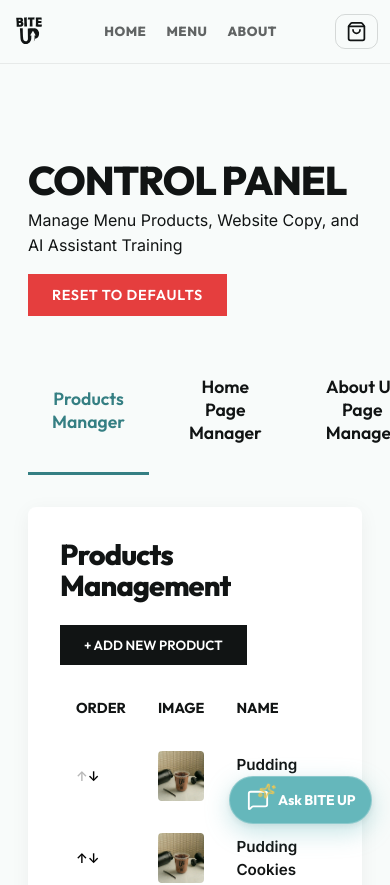
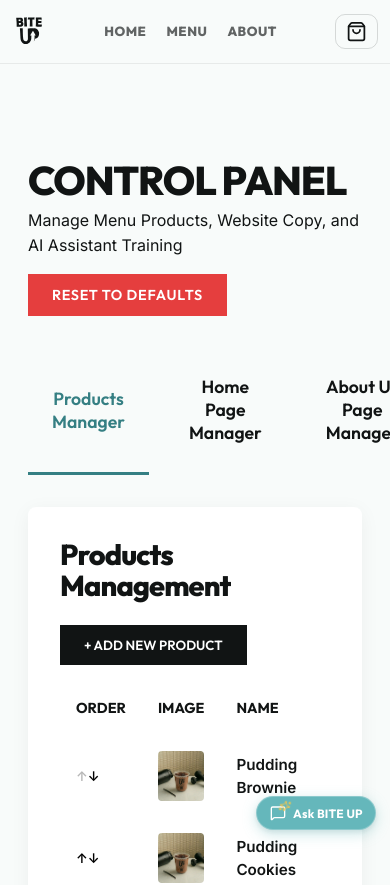
Before and after one commit to operix006-spec/Bite-UP, a React (Vite) app: page /admin in a window 390 px wide. Shown: the top 885 px of the page. Built offline with nearby package versions, Linux system fonts and the light colour scheme; no server answers; the database is empty.

Commit message:
fix: compact mobile chatbot button while preserving shape and add subtle footer bottom clearance

```diff
--- a/src/components/chat/Chatbot.css
+++ b/src/components/chat/Chatbot.css
@@ -829,25 +829,46 @@
 
 /* MOBILE VIEW (<= 768px) */
 @media (max-width: 768px) {
-  /* Elevate floating launcher above mobile sticky cart when cart has items */
+  /* Floating launcher in bottom-right corner */
   .chat-launcher-container {
-    bottom: 20px;
-    right: 18px;
+    bottom: 14px;
+    right: 14px;
   }
 
   .chat-launcher-container.with-mobile-cart {
-    bottom: 96px; /* Sits cleanly above .mobile-cart-bar which is at bottom: 24px */
+    bottom: 84px; /* Sits cleanly above .mobile-cart-bar which is at bottom: 24px */
     transition: bottom 0.3s ease;
   }
 
-  /* Compact button on mobile */
+  /* Compact button on mobile while strictly preserving its sleek pill shape and brand identity */
   .chat-launcher-btn {
-    padding: 11px 16px;
-    gap: 8px;
+    padding: 7px 12px;
+    gap: 6px;
+    border-radius: 999px;
+    box-shadow: 0 4px 14px rgba(101, 183, 187, 0.35), 0 2px 5px rgba(17, 20, 20, 0.08);
+  }
+
+  .chat-launcher-icon-wrap {
+    width: 18px;
+    height: 18px;
+  }
+
+  .chat-launcher-icon-wrap .icon-chat {
+    width: 16px;
+    height: 16px;
+  }
+
+  .chat-launcher-icon-wrap .icon-sparkle {
+    width: 10px;
+    height: 10px;
+    top: -3px;
+    right: -3px;
   }
 
   .chat-launcher-label {
-    font-size: 0.875rem;
+    font-size: 0.75rem;
+    font-weight: 700;
+    letter-spacing: 0.2px;
   }
 
   .chat-launcher-tooltip {
--- a/src/components/layout/Footer.css
+++ b/src/components/layout/Footer.css
@@ -194,7 +194,7 @@
   }
 
   .footer-bottom {
-    padding: 12px 0;
+    padding: 12px 0 28px 0; /* subtle bottom clearance to prevent overlap with floating corner widgets */
     font-size: 12px;
   }
 
```
